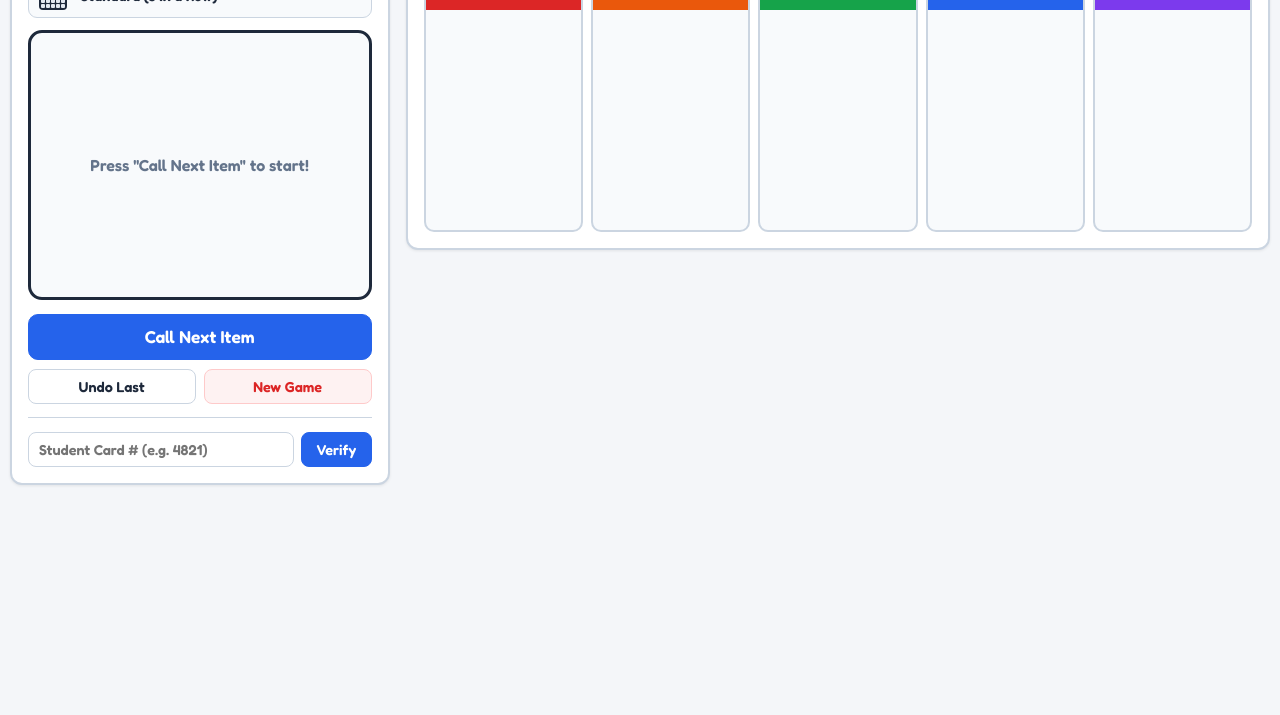
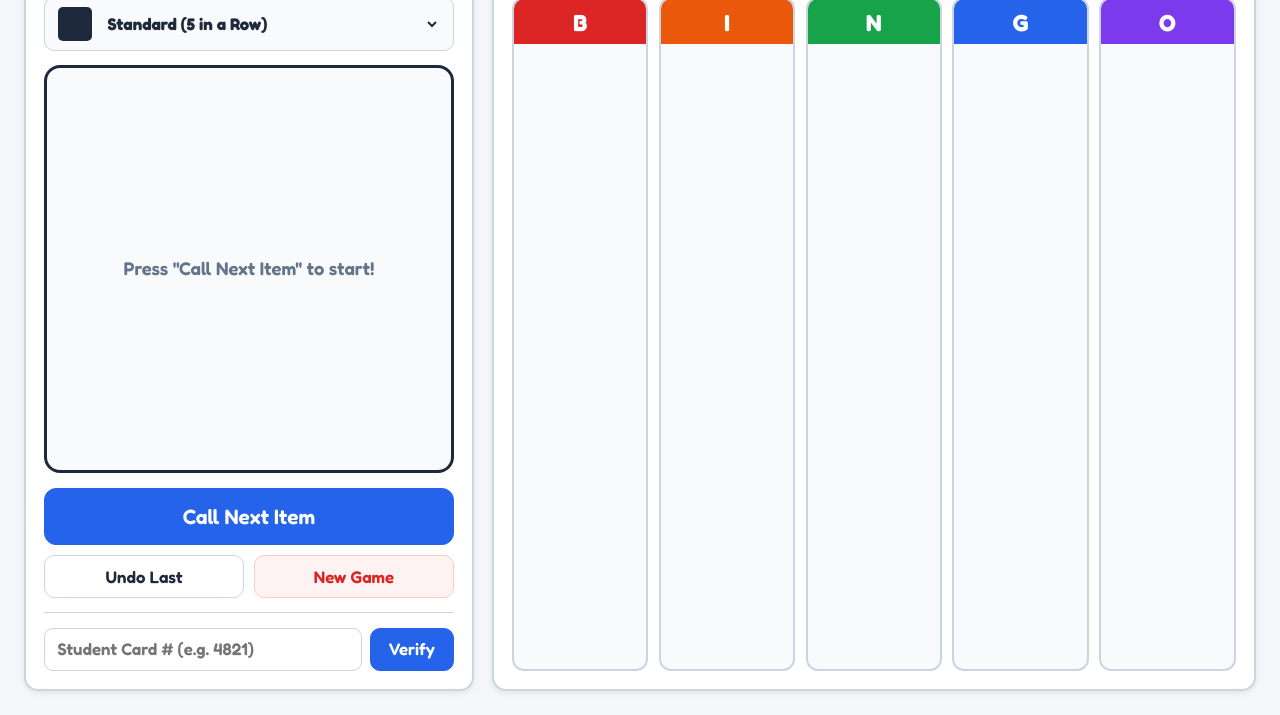
Before and after one commit to fredwb-creator/BellRinger-BINGO, a plain HTML site: page teacher.html in a window 1280 px wide. Shown: the part 85-800 px from the top of the page. Drawn offline with Linux system fonts and the light colour scheme.

Commit message:
Update teacher.html

```diff
--- a/teacher.html
+++ b/teacher.html
@@ -17,12 +17,10 @@
       --border-color: #cbd5e1;
       --primary: #2563eb;
       --primary-hover: #1d4ed8;
-      --primary-light: #eff6ff;
       --success: #16a34a;
       --danger: #dc2626;
-      --shadow-sm: 0 1px 3px rgba(0, 0, 0, 0.08);
-      --shadow-md: 0 4px 14px rgba(0, 0, 0, 0.09);
-      --radius: 12px;
+      --shadow-sm: 0 2px 6px rgba(0, 0, 0, 0.08);
+      --radius: 14px;
       --font-sans: "Fredoka", -apple-system, BlinkMacSystemFont, "Segoe UI", Roboto, sans-serif;
     }
 
@@ -33,28 +31,30 @@
       font-family: var(--font-sans);
     }
 
-    body {
+    html, body {
+      height: 100%;
       background-color: var(--bg-page);
       color: var(--text-main);
       line-height: 1.3;
-      padding: 0.6rem;
+      padding: 0.75rem;
     }
 
     main {
-      max-width: 1320px;
-      margin: 0 auto;
+      width: 100%;
+      height: 100%;
+      max-width: 100%;
     }
 
     .btn {
       display: inline-flex;
       align-items: center;
       justify-content: center;
-      gap: 0.35rem;
-      padding: 0.5rem 0.9rem;
-      font-size: 0.9rem;
+      gap: 0.4rem;
+      padding: 0.65rem 1.1rem;
+      font-size: 1.05rem;
       font-weight: 600;
-      border-radius: 8px;
-      border: 1px solid var(--border-color);
+      border-radius: 10px;
+      border: 1.5px solid var(--border-color);
       background: var(--bg-card);
       color: var(--text-main);
       cursor: pointer;
@@ -80,34 +80,37 @@
     .btn-danger:hover { background: #fee2e2; }
 
     .btn-lg {
-      padding: 0.72rem 1.35rem;
-      font-size: 1.08rem;
-      border-radius: 10px;
+      padding: 0.95rem 1.5rem;
+      font-size: 1.3rem;
+      border-radius: 12px;
     }
 
     .teacher-grid {
       display: grid;
-      grid-template-columns: 380px 1fr;
-      gap: 1rem;
-      align-items: start;
+      grid-template-columns: 450px 1fr;
+      gap: 1.1rem;
+      height: 100%;
+      align-items: stretch;
     }
 
-    @media (max-width: 860px) {
-      .teacher-grid { grid-template-columns: 1fr; }
+    @media (max-width: 900px) {
+      .teacher-grid { grid-template-columns: 1fr; height: auto; }
     }
 
     .panel {
       background: var(--bg-card);
       border: 2px solid var(--border-color);
       border-radius: var(--radius);
-      padding: 1rem;
+      padding: 1.15rem;
       box-shadow: var(--shadow-sm);
+      display: flex;
+      flex-direction: column;
     }
 
     .panel-title {
-      font-size: 1rem;
+      font-size: 1.25rem;
       font-weight: 700;
-      margin-bottom: 0.65rem;
+      margin-bottom: 0.75rem;
       display: flex;
       align-items: center;
       justify-content: space-between;
@@ -116,23 +119,24 @@
     .current-call-box {
       background: var(--bg-subtle);
       border: 3px solid #1e293b;
-      border-radius: 14px;
-      padding: 0.9rem;
+      border-radius: 16px;
+      padding: 1rem;
       text-align: center;
-      margin-bottom: 0.85rem;
-      min-height: 270px;
+      margin-bottom: 0.9rem;
+      flex: 1;
+      min-height: 340px;
       display: flex;
       flex-direction: column;
       align-items: center;
       justify-content: center;
-      gap: 0.5rem;
+      gap: 0.65rem;
     }
 
     .call-letter-badge {
       display: inline-block;
-      padding: 0.2rem 0.95rem;
+      padding: 0.25rem 1.2rem;
       border-radius: 999px;
-      font-size: 1.35rem;
+      font-size: 1.65rem;
       font-weight: 700;
       color: #fff;
       background: var(--primary);
@@ -145,29 +149,29 @@
     .call-letter-badge.col-O { background: #7c3aed; }
 
     .current-call-img {
-      width: 195px;
-      height: 195px;
+      width: 280px;
+      height: 280px;
       object-fit: contain;
-      border-radius: 10px;
+      border-radius: 12px;
       background: #fff;
       border: 2px solid var(--border-color);
-      padding: 4px;
+      padding: 6px;
     }
 
     .current-call-text {
-      font-size: 1.35rem;
+      font-size: 1.6rem;
       font-weight: 700;
     }
 
     .caller-controls {
       display: flex;
       flex-direction: column;
-      gap: 0.55rem;
+      gap: 0.65rem;
     }
 
     .caller-sub-row {
       display: flex;
-      gap: 0.5rem;
+      gap: 0.65rem;
     }
 
     .caller-sub-row .btn { flex: 1; }
@@ -176,23 +180,23 @@
     .pattern-bar {
       display: flex;
       align-items: center;
-      gap: 0.6rem;
+      gap: 0.7rem;
       background: var(--bg-subtle);
       border: 1.5px solid var(--border-color);
-      padding: 0.45rem 0.65rem;
-      border-radius: 9px;
-      margin-bottom: 0.75rem;
+      padding: 0.55rem 0.8rem;
+      border-radius: 10px;
+      margin-bottom: 0.85rem;
     }
 
     .pattern-mini-diagram {
       display: grid;
       grid-template-columns: repeat(5, 1fr);
-      gap: 1.5px;
-      width: 28px;
-      height: 28px;
-      padding: 2px;
+      gap: 2px;
+      width: 34px;
+      height: 34px;
+      padding: 2.5px;
       background: #1e293b;
-      border-radius: 4px;
+      border-radius: 5px;
       flex-shrink: 0;
     }
 
@@ -204,7 +208,7 @@
       flex: 1;
       border: none;
       background: transparent;
-      font-size: 0.9rem;
+      font-size: 1.05rem;
       font-weight: 700;
       color: var(--text-main);
       outline: none;
@@ -215,22 +219,25 @@
     .called-board-grid {
       display: grid;
       grid-template-columns: repeat(5, 1fr);
-      gap: 0.5rem;
+      gap: 0.65rem;
+      flex: 1;
     }
 
     .called-col {
       background: var(--bg-subtle);
       border: 2px solid var(--border-color);
-      border-radius: 10px;
+      border-radius: 12px;
       overflow: hidden;
+      display: flex;
+      flex-direction: column;
     }
 
     .called-col-header {
       color: #fff;
       font-weight: 700;
-      font-size: 1.15rem;
+      font-size: 1.45rem;
       text-align: center;
-      padding: 0.32rem 0;
+      padding: 0.45rem 0;
     }
 
     .called-col[data-col="B"] .called-col-header { background: #dc2626; }
@@ -240,11 +247,11 @@
     .called-col[data-col="O"] .called-col-header { background: #7c3aed; }
 
     .called-col-list {
-      padding: 0.4rem;
+      padding: 0.5rem;
       display: grid;
       grid-template-columns: repeat(3, 1fr);
-      gap: 0.35rem;
-      min-height: 220px;
+      gap: 0.45rem;
+      flex: 1;
       align-content: start;
     }
 
@@ -252,12 +259,12 @@
       aspect-ratio: 1 / 1;
       background: #fff;
       border: 1.5px solid var(--border-color);
-      border-radius: 6px;
+      border-radius: 8px;
       overflow: hidden;
       display: flex;
       align-items: center;
       justify-content: center;
-      font-size: 0.72rem;
+      font-size: 0.8rem;
       font-weight: 600;
       text-align: center;
       padding: 2px;
@@ -265,8 +272,8 @@
     }
 
     .called-chip.latest {
-      border: 2.5px solid #eab308;
-      box-shadow: 0 0 0 2px rgba(250, 204, 21, 0.45);
+      border: 3px solid #eab308;
+      box-shadow: 0 0 0 3px rgba(250, 204, 21, 0.45);
     }
 
     .called-chip img {
@@ -278,26 +285,26 @@
     /* CARD VERIFIER */
     .verifier-row {
       display: flex;
-      gap: 0.45rem;
-      margin-top: 0.85rem;
-      padding-top: 0.85rem;
+      gap: 0.5rem;
+      margin-top: 0.9rem;
+      padding-top: 0.9rem;
       border-top: 1.5px solid var(--border-color);
     }
 
     .verifier-row input {
       flex: 1;
-      padding: 0.45rem 0.65rem;
+      padding: 0.55rem 0.75rem;
       border: 1.5px solid var(--border-color);
-      border-radius: 8px;
-      font-size: 0.9rem;
+      border-radius: 9px;
+      font-size: 1.05rem;
       font-weight: 600;
     }
 
     .verifier-result {
-      margin-top: 0.55rem;
-      padding: 0.55rem 0.75rem;
-      border-radius: 8px;
-      font-size: 0.85rem;
+      margin-top: 0.6rem;
+      padding: 0.65rem 0.85rem;
+      border-radius: 9px;
+      font-size: 0.95rem;
       font-weight: 600;
       display: none;
     }
@@ -324,7 +331,7 @@
       <div class="panel">
         <div class="panel-title">
           <span>Teacher Caller</span>
-          <span id="call-counter" style="color: var(--text-muted); font-size: 0.85rem;">0 / 75 Called</span>
+          <span id="call-counter" style="color: var(--text-muted); font-size: 1rem;">0 / 75 Called</span>
         </div>
 
         <div class="pattern-bar">
@@ -341,7 +348,7 @@
         </div>
 
         <div class="current-call-box" id="current-call-box">
-          <div style="color: var(--text-muted); font-weight: 600;">Press "Call Next Item" to start!</div>
+          <div style="color: var(--text-muted); font-size: 1.15rem; font-weight: 600;">Press "Call Next Item" to start!</div>
         </div>
 
         <div class="caller-controls">
@@ -363,7 +370,7 @@
       <div class="panel">
         <div class="panel-title">
           <span>Called Items Board</span>
-          <span style="color: var(--text-muted); font-size: 0.82rem;">Grouped by B - I - N - G - O</span>
+          <span style="color: var(--text-muted); font-size: 0.95rem;">Grouped by B - I - N - G - O</span>
         </div>
         <div class="called-board-grid">
           <div class="called-col" data-col="B">
@@ -565,92 +572,4 @@
       const lit = new Set((BINGO_PATTERNS[patternKey] || BINGO_PATTERNS.standard).preview);
       el.innerHTML = "";
       for (let i = 0; i < 25; i++) {
-        const s = document.createElement("span");
-        if (lit.has(i)) s.className = "lit";
-        else if (i === 12) s.className = "free-dot";
-        el.appendChild(s);
-      }
-    }
-
-    function renderCallerUI() {
-      document.getElementById("call-counter").textContent = `${calledItems.length} / ${DEFAULT_ITEMS.length} Called`;
-      const box = document.getElementById("current-call-box");
-
-      if (calledItems.length === 0) {
-        box.innerHTML = `<div style="color: var(--text-muted); font-weight: 600;">Press "Call Next Item" to start!</div>`;
-      } else {
-        const latest = parseItem(calledItems[calledItems.length - 1]);
-        box.innerHTML = `
-          <span class="call-letter-badge col-${latest.col}">Column ${latest.col}</span>
-          ${latest.isImage
-            ? `<img class="current-call-img" src="${escapeHTML(latest.value)}" alt="${escapeHTML(latest.caption)}" />`
-            : `<div class="current-call-text">${escapeHTML(latest.value)}</div>`}
-        `;
-      }
-
-      ["B", "I", "N", "G", "O"].forEach(col => {
-        document.getElementById(`called-col-${col}`).innerHTML = "";
-      });
-
-      calledItems.forEach((raw, idx) => {
-        const item = parseItem(raw);
-        const chip = document.createElement("div");
-        chip.className = "called-chip" + (idx === calledItems.length - 1 ? " latest" : "");
-        chip.innerHTML = item.isImage
-          ? `<img src="${escapeHTML(item.value)}" alt="${escapeHTML(item.caption)}" />`
-          : escapeHTML(item.value);
-        document.getElementById(`called-col-${item.col}`).appendChild(chip);
-      });
-    }
-
-    document.getElementById("btn-call-next").addEventListener("click", () => {
-      const remaining = DEFAULT_ITEMS.filter(item => !calledItems.includes(item));
-      if (remaining.length === 0) return;
-      const pick = remaining[Math.floor(Math.random() * remaining.length)];
-      calledItems.push(pick);
-      renderCallerUI();
-    });
-
-    document.getElementById("btn-undo-call").addEventListener("click", () => {
-      calledItems.pop();
-      renderCallerUI();
-    });
-
-    document.getElementById("btn-reset-game").addEventListener("click", () => {
-      calledItems = [];
-      document.getElementById("verifier-result").style.display = "none";
-      renderCallerUI();
-    });
-
-    document.getElementById("teacher-pattern-select").addEventListener("change", (e) => {
-      patternKey = e.target.value;
-      renderMiniPattern();
-    });
-
-    document.getElementById("btn-verify-card").addEventListener("click", () => {
-      const id = Number(document.getElementById("verify-card-input").value);
-      const resEl = document.getElementById("verifier-result");
-      if (!id || id < 1000 || id > 9999) {
-        resEl.className = "verifier-result invalid";
-        resEl.textContent = "Enter a valid 4-digit Card # (1000–9999).";
-        return;
-      }
-      const grid = generateCardGrid(id);
-      const calledSet = new Set(calledItems);
-      const pat = BINGO_PATTERNS[patternKey] || BINGO_PATTERNS.standard;
-      const hasWin = pat.lines.some(line => line.every(idx => grid[idx].isFree || calledSet.has(grid[idx].raw)));
-
-      if (hasWin) {
-        resEl.className = "verifier-result valid";
-        resEl.textContent = `VERIFIED WINNER! Card #${id} has ${pat.name}.`;
-      } else {
-        resEl.className = "verifier-result invalid";
-        resEl.textContent = `Not a valid ${pat.name} yet on Card #${id}.`;
-      }
-    });
-
-    renderMiniPattern();
-    renderCallerUI();
-  </script>
-</body>
-</html>
+        const
```
